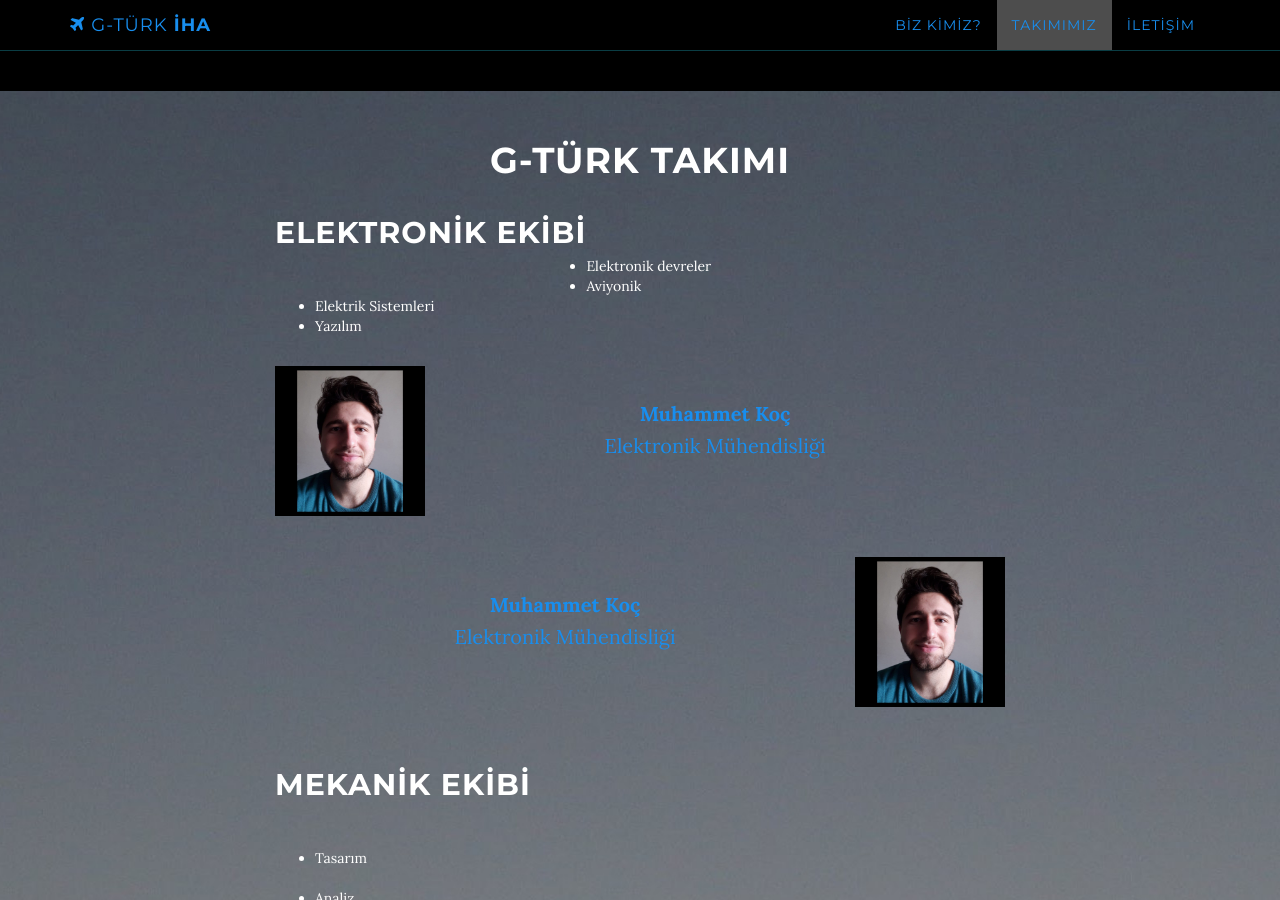
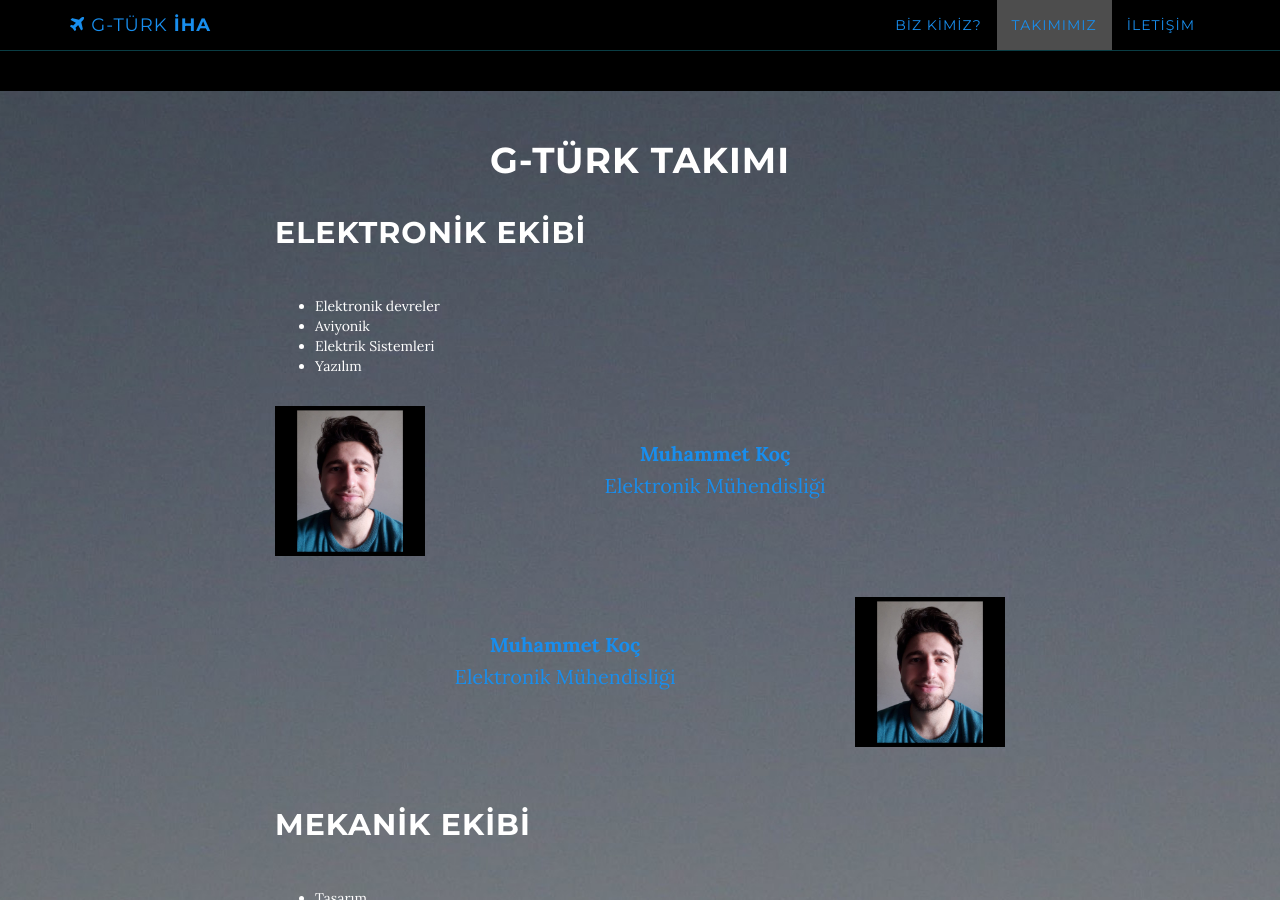
Before and after one commit to g-turk-iha/g-turk-iha, a Jekyll site: the page built from index.html, in a window 1280 px wide and 900 px high, scrolled down 1472 px. Built offline with Jekyll 4.4.1, drawn with Linux system fonts in a browser that asks for light colours.

Commit message:
Update team.html

```diff
--- a/_includes/team.html
+++ b/_includes/team.html
@@ -4,7 +4,7 @@
         <div class="container">
             <div class="col-lg-8 col-lg-offset-2">
                 <h1>G-TÜRK TAKIMI</h1>
-                <h2 style="float: left;">ELEKTRONİK EKİBİ</h2><br><br>
+                <h2 style="float: left;">ELEKTRONİK EKİBİ</h2><br><br><br><br>
                 <ul>
                     <li style="float: left;">Elektronik devreler</li><br>
                     <li style="float: left;">Aviyonik</li><br>
```
